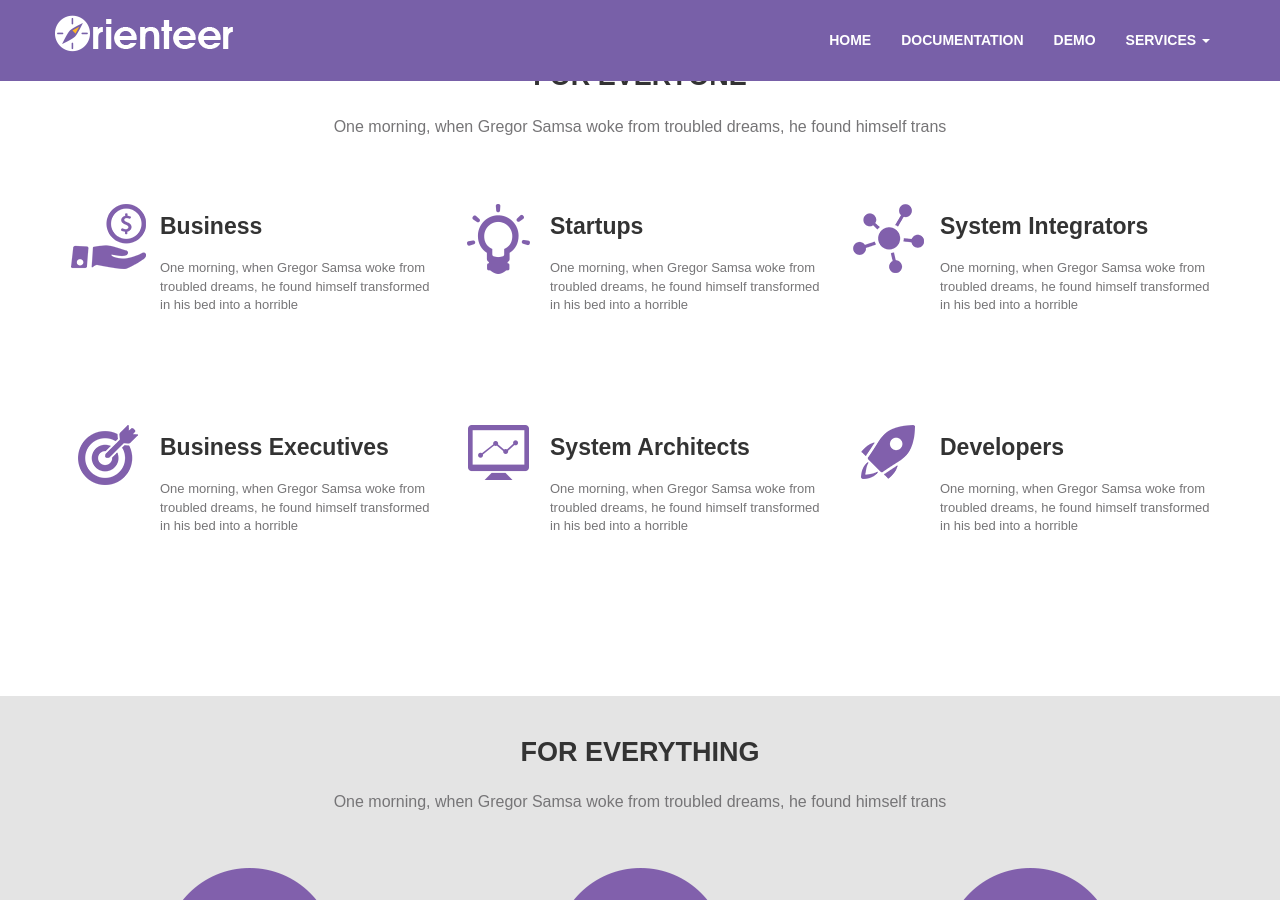
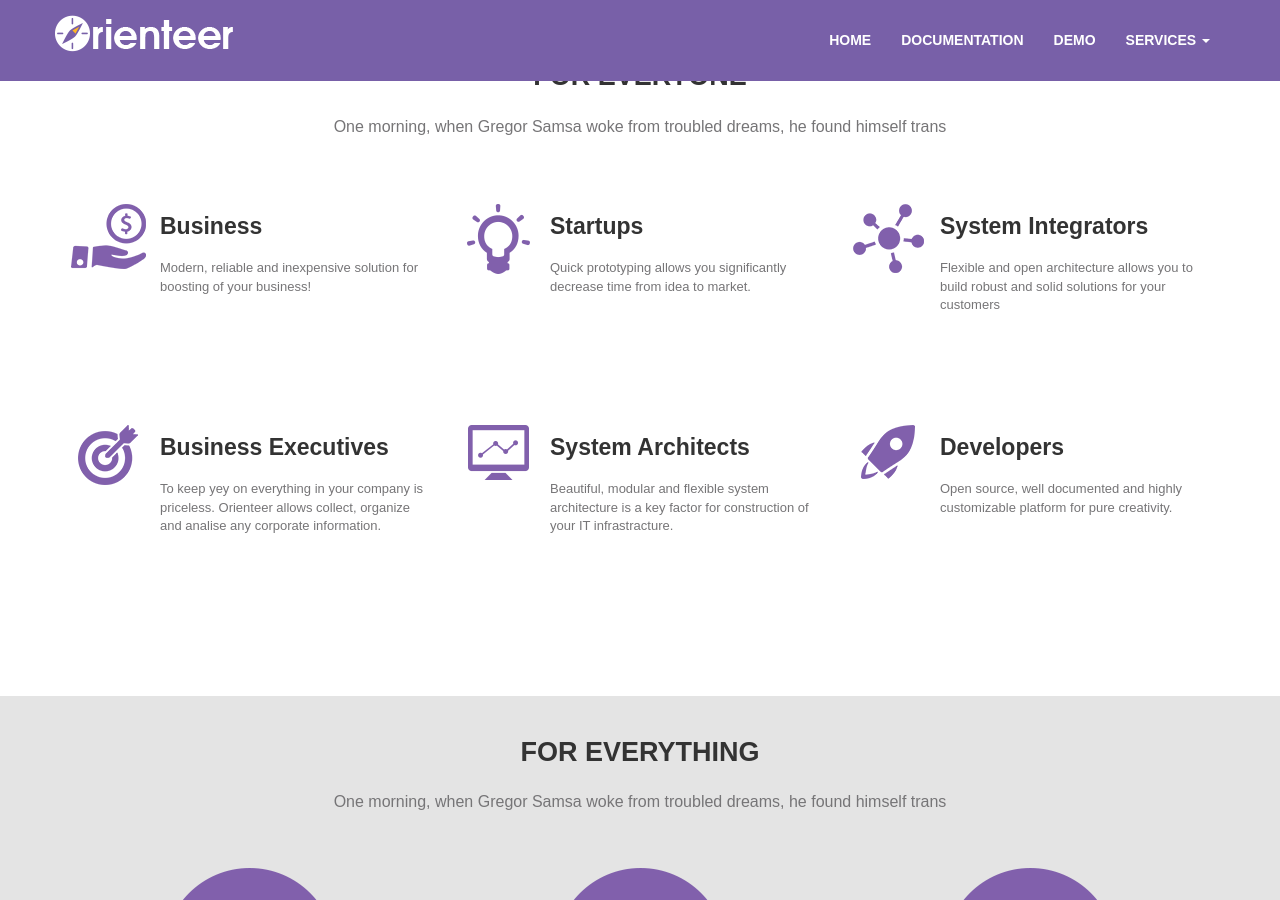
Before and after one commit to OrienteerBAP/Orienteer, a Jekyll site: the page built from index.html, in a window 1280 px wide and 900 px high, scrolled down 1254 px. Built offline with Jekyll 4.4.1, drawn with Linux system fonts in a browser that asks for light colours; nearby versions of some CDN libraries; some of the changed text lies outside the part shown.

Commit message:
Add some content to index.html

```diff
--- a/index.html
+++ b/index.html
@@ -22,7 +22,7 @@ layout: default
     <div class="row section-title">
       <div class="col-md-12">
         <h2>Modern Data Warehouse</h2>
-        <p>One morning, when Gregor Samsa woke from troubled dreams, he found himself trans</p>
+        <p>Orienteer is a data warehose system provides </p>
       </div>
     </div>
 
@@ -96,7 +96,7 @@ layout: default
           <div class="icon _01"></div>
           <div class="caption">
             <h3>Business</h3>
-            <p>One morning, when Gregor Samsa woke from troubled dreams, he found himself transformed in his bed into a horrible</p>
+            <p>Modern, reliable and inexpensive solution for boosting of your business!</p>
           </div>
         </div>
       </div>
@@ -105,7 +105,7 @@ layout: default
           <div class="icon _02"></div>
           <div class="caption">
             <h3>Startups</h3>
-            <p>One morning, when Gregor Samsa woke from troubled dreams, he found himself transformed in his bed into a horrible</p>
+            <p>Quick prototyping allows you significantly decrease time from idea to market.</p>
           </div>
         </div>
       </div>
@@ -114,7 +114,7 @@ layout: default
           <div class="icon _03"></div>
           <div class="caption">
             <h3>System Integrators</h3>
-            <p>One morning, when Gregor Samsa woke from troubled dreams, he found himself transformed in his bed into a horrible</p>
+            <p>Flexible and open architecture allows you to build robust and solid solutions for your customers</p>
           </div>
         </div>
       </div>
@@ -125,7 +125,7 @@ layout: default
           <div class="icon _04"></div>
           <div class="caption">
             <h3>Business Executives</h3>
-            <p>One morning, when Gregor Samsa woke from troubled dreams, he found himself transformed in his bed into a horrible</p>
+            <p>To keep yey on everything in your company is priceless. Orienteer allows collect, organize and analise any corporate information.</p>
           </div>
         </div>
       </div>
@@ -134,7 +134,7 @@ layout: default
           <div class="icon _05"></div>
           <div class="caption">
             <h3>System Architects</h3>
-            <p>One morning, when Gregor Samsa woke from troubled dreams, he found himself transformed in his bed into a horrible</p>
+            <p>Beautiful, modular and flexible system architecture is a key factor for construction of your IT infrastracture.</p>
           </div>
         </div>
       </div>
@@ -143,7 +143,7 @@ layout: default
           <div class="icon _06"></div>
           <div class="caption">
             <h3>Developers</h3>
-            <p>One morning, when Gregor Samsa woke from troubled dreams, he found himself transformed in his bed into a horrible</p>
+            <p>Open source, well documented and highly customizable platform for pure creativity.</p>
           </div>
         </div>
       </div>
```
